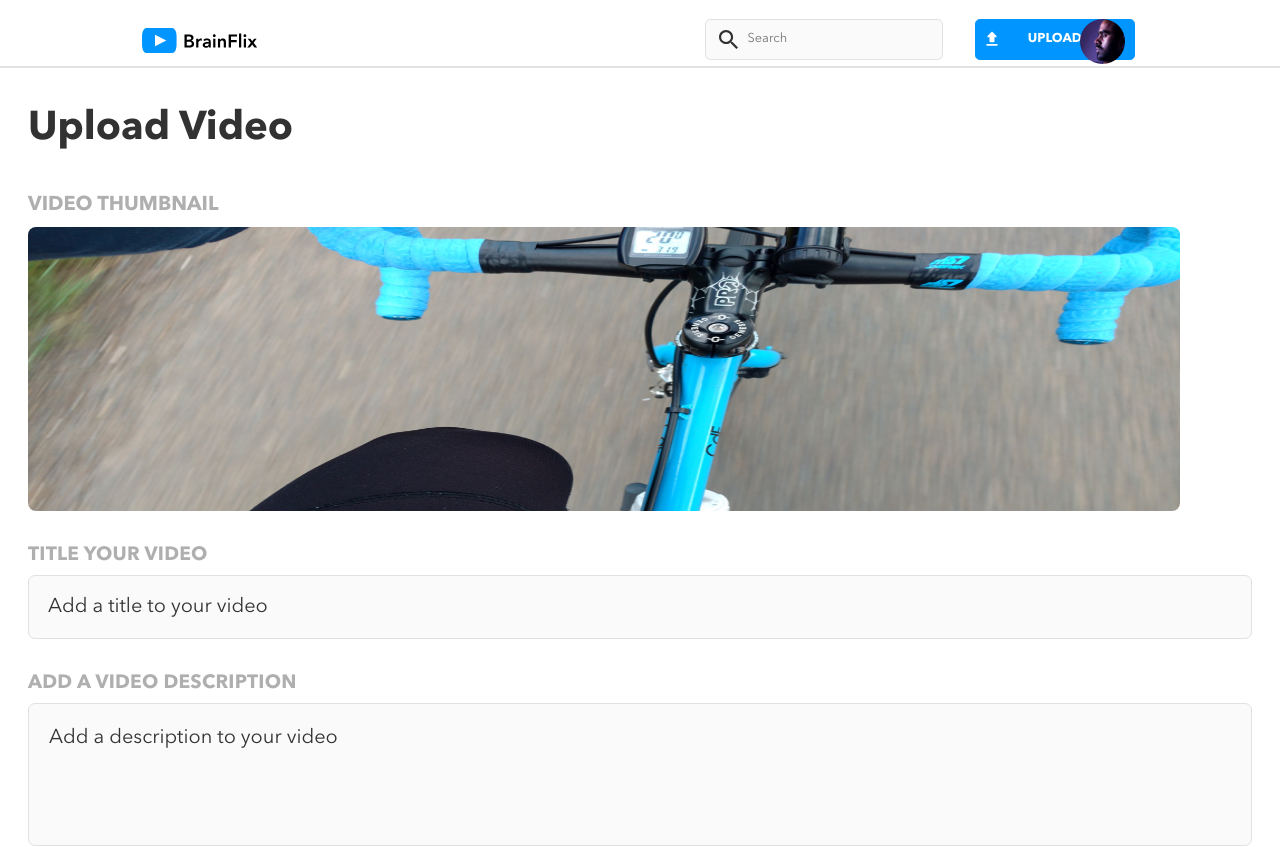
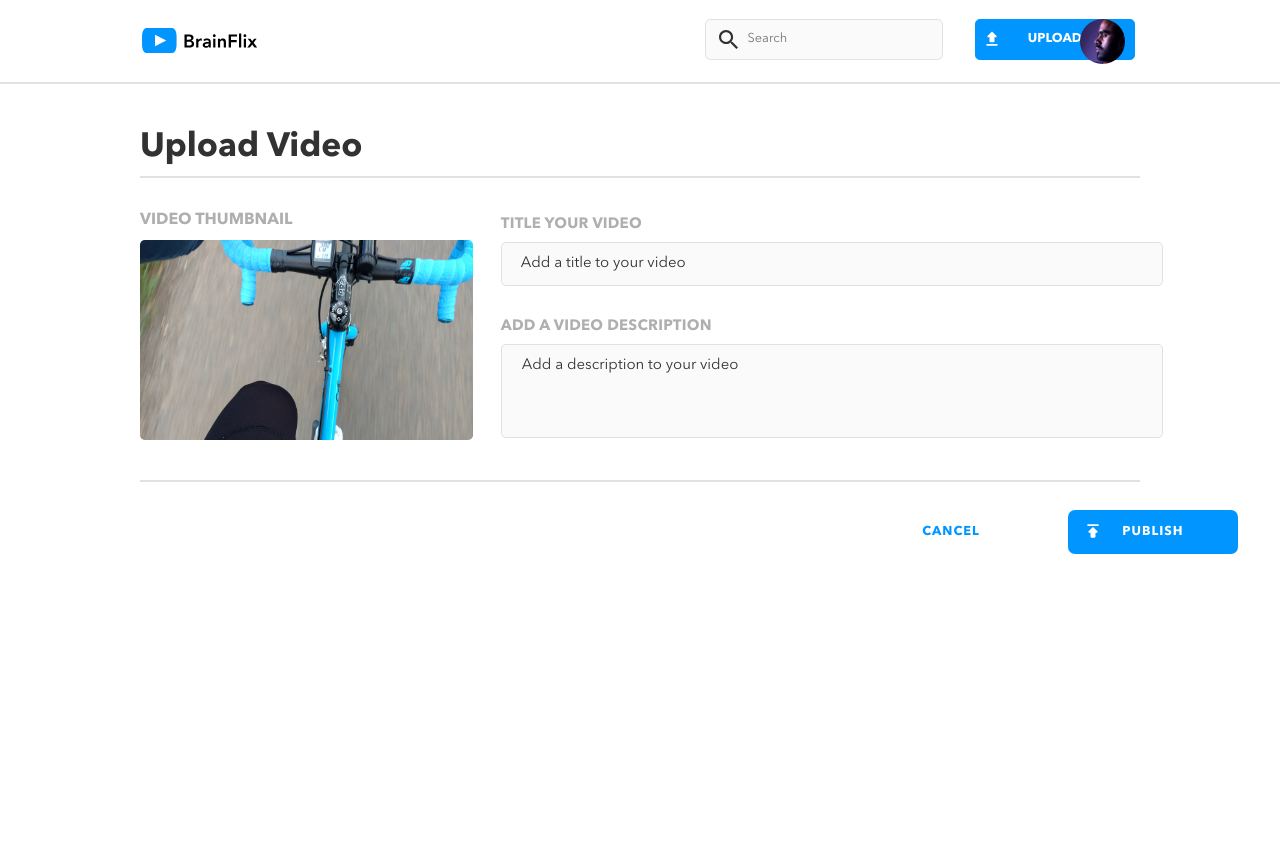
Before and after one commit to amanwraich10/brainflix, a React (Create React App) app: page /upload in a window 1280 px wide. Shown: the top 847 px of the page. After the commit the page ends 800 px from the top, so only its background shows below. Built offline with nearby package versions, Linux system fonts and the light colour scheme.

Commit message:
Add styles for upload page

```diff
--- a/src/components/CommentList/CommentList.js
+++ b/src/components/CommentList/CommentList.js
@@ -1,7 +1,10 @@
 import "../CommentList/CommentList.scss";
 
 function CommentList(props) {
-	console.log(props);
+	function date(timestamp) {
+		let d = new Date(timestamp);
+		return d.toISOString().replaceAll("-", "/").split("T")[0];
+	}
 	return props.commentList?.comments.map((comment) => {
 		return (
 			<>
@@ -11,7 +14,9 @@ function CommentList(props) {
 					<div>
 						<div className="comment__writer">
 							<p className="comment__name">{comment.name}</p>
-							<p className="comment__time">{comment.timestamp}</p>
+							<p className="comment__time">
+								{date(comment.timestamp)}
+							</p>
 						</div>
 						<p className="comment__comment">{comment.comment}</p>
 					</div>
--- a/src/components/NextVideo/NextVideo.css
+++ /dev/null
@@ -1,125 +0,0 @@
-@font-face {
-  font-family: Avenir;
-  src: url(../../assets/Font/AvenirNextLTPro-Regular.otf);
-}
-@font-face {
-  font-family: AvenirBold;
-  src: url(../../assets/Font/AvenirNextLTPro-Bold.otf);
-}
-body {
-  margin: 0px;
-}
-
-@media (min-width: 320px) {
-  .components__flex {
-    display: block;
-  }
-}
-@media (min-width: 768px) {
-  .components__flex {
-    display: block;
-  }
-}
-@media (min-width: 1280px) {
-  .components__flex {
-    display: flex;
-    flex-direction: row;
-    gap: 3px;
-  }
-  .components__comments {
-    width: 65vw;
-  }
-  .components__nextvideo {
-    width: 40vw;
-  }
-}
-
-@media (min-width: 320px) {
-  .nextvideo__heading {
-    color: #afafaf;
-    margin-left: 1.75rem;
-    font-size: 1.375rem;
-    font-family: AvenirBold;
-  }
-  .nextvideo__video {
-    width: 31.5%;
-    height: 5.9375rem;
-    border-radius: 0.4375rem;
-    margin-bottom: 1.5625rem;
-    margin-left: 1.75rem;
-    margin-right: 1.75rem;
-    flex-shrink: 0;
-  }
-  .nextvideo__title {
-    font-family: AvenirBold;
-    font-size: 1.375rem;
-    margin-bottom: 0.625rem;
-    margin-top: 0rem;
-    width: 90%;
-  }
-  .nextvideo__section {
-    display: flex;
-  }
-  .nextvideo__channel {
-    margin-top: 0rem;
-    font-family: Avenir;
-    font-size: 1.375rem;
-  }
-}
-@media (min-width: 768px) {
-  .nextvideo__heading {
-    margin-left: 3rem;
-    margin-top: 1.875rem;
-    margin-bottom: 1.75rem;
-    font-family: AvenirBold;
-    font-size: 1rem;
-  }
-  .nextvideo__video {
-    width: 14.3%;
-    height: 5.2rem;
-    border-radius: 0.3125rem;
-    margin-bottom: 1.875rem;
-    margin-left: 3.0625rem;
-    margin-right: 1.4375rem;
-    flex-shrink: 0;
-  }
-  .nextvideo__title {
-    font-family: AvenirBold;
-    margin-bottom: 0.9375rem;
-    font-size: 1.125rem;
-  }
-  .nextvideo__info {
-    width: 25%;
-  }
-  .nextvideo__section {
-    display: flex;
-  }
-  .nextvideo__channel {
-    margin-top: 0rem;
-    font-family: Avenir;
-    font-size: 1.0625rem;
-  }
-}
-@media (min-width: 1280px) {
-  .nextvideo__heading {
-    margin-left: 1.3125rem;
-    font-size: 0.875rem;
-  }
-  .nextvideo__video {
-    width: 24%;
-    height: 4.5rem;
-    margin-bottom: 1.5625rem;
-    margin-left: 1.3125rem;
-  }
-  .nextvideo__info {
-    width: 40%;
-  }
-  .nextvideo__title {
-    margin-bottom: 0.5rem;
-    margin-top: 0.1875rem;
-    font-size: 0.9375rem;
-  }
-  .nextvideo__channel {
-    font-size: 0.9375rem;
-  }
-}/*# sourceMappingURL=NextVideo.css.map */
--- a/src/components/NextVideo/NextVideo.js
+++ b/src/components/NextVideo/NextVideo.js
@@ -10,7 +10,10 @@ function NextVideo(props) {
 			{props.videos.map((video) => {
 				return (
 					video.id !== props.clickedvideo.id && (
-						<Link to={`/video/${videoid}`}>
+						<Link
+							to={`/video/${videoid}`}
+							className="nextvideo__links"
+						>
 							<div
 								to={video.id}
 								key={video.id}
--- a/src/components/NextVideo/NextVideo.scss
+++ b/src/components/NextVideo/NextVideo.scss
@@ -35,6 +35,11 @@
 			margin-top: 0rem;
 			font-family: Avenir;
 			font-size: 1.375rem;
+		}
+
+		&__links {
+			text-decoration: none;
+			color: $BrainFlix-Black;
 		}
 	}
 
--- a/src/components/Section/Section.js
+++ b/src/components/Section/Section.js
@@ -2,12 +2,8 @@ import "../../components/Section/Section.scss";
 
 function Section(props) {
 	function date(timestamp) {
-		const d = new Date(timestamp);
-		return d.toLocaleDateString("en-US", {
-			day: "2-digit",
-			month: "2-digit",
-			year: "numeric",
-		});
+		let d = new Date(timestamp);
+		return d.toISOString().replaceAll("-", "/").split("T")[0];
 	}
 
 	return (
--- a/src/components/UploadVideo/UploadVideo.js
+++ b/src/components/UploadVideo/UploadVideo.js
@@ -1,5 +1,6 @@
 import UploadVideoForm from "../UploadVideoForm/UploadVideoForm";
 import UploadPhoto from "../../assets/Images/Upload-video-preview.jpg";
+import UploadVideoButtons from "../UploadVideoButtons/UploadVideoButtons";
 import "../UploadVideo/UploadVideo.scss";
 
 function UploadVideo() {
@@ -7,9 +8,16 @@ function UploadVideo() {
 		<>
 			<hr className="uploadpage__linebreak"></hr>
 			<h1 className="uploadpage__title">Upload Video</h1>
-			<h3 className="uploadpage__sub-title">VIDEO THUMBNAIL</h3>
-			<img className="uploadpage__image" src={UploadPhoto}></img>
-			<UploadVideoForm />
+			<hr className="uploadpage__linebreak-desktop"></hr>
+			<div className="uploadpage__flex">
+				<div>
+					<h3 className="uploadpage__sub-title">VIDEO THUMBNAIL</h3>
+					<img className="uploadpage__image" src={UploadPhoto}></img>
+				</div>
+
+				<UploadVideoForm />
+			</div>
+			<UploadVideoButtons />
 		</>
 	);
 }
--- a/src/components/UploadVideo/UploadVideo.scss
+++ b/src/components/UploadVideo/UploadVideo.scss
@@ -5,6 +5,9 @@
 		&__linebreak {
 			border: 0.0625rem solid $Mercury;
 			margin-top: -12px;
+		}
+		&__linebreak-desktop {
+			visibility: hidden;
 		}
 		&__title {
 			font-family: AvenirBold;
@@ -28,4 +31,54 @@
 			border-radius: 8px;
 		}
 	}
+
+	@include tablet {
+		&__linebreak {
+			margin-top: 4px;
+		}
+		&__linebreak-desktop {
+			visibility: hidden;
+		}
+		&__title {
+			font-size: 2.7rem;
+			margin-left: 3.0625rem;
+		}
+		&__sub-title {
+			margin-left: 3.0625rem;
+		}
+
+		&__image {
+			margin-left: 3.0625rem;
+			width: 45.3vw;
+		}
+	}
+
+	@include desktop {
+		&__flex {
+			display: flex;
+		}
+		&__linebreak-desktop {
+			visibility: visible;
+			border: 0.0625rem solid $Mercury;
+			margin-left: 8.75rem;
+			margin-right: 8.75rem;
+		}
+		&__title {
+			font-size: 2.1rem;
+			margin-left: 8.75rem;
+			margin-top: 2.75rem;
+		}
+		&__sub-title {
+			font-size: 1rem;
+			margin-left: 8.75rem;
+			margin-top: 25px;
+		}
+
+		&__image {
+			margin-left: 8.75rem;
+			width: 26vw;
+			height: 200px;
+			border-radius: 0.3rem;
+		}
+	}
 }
--- /dev/null
+++ b/src/components/UploadVideoButtons/UploadVideoButtons.js
@@ -0,0 +1,13 @@
+import "../UploadVideoButtons/UploadVideoButtons.scss";
+
+function UploadVideoButtons() {
+	return (
+		<>
+			<hr className="uploadform__linebreak"></hr>
+			<button className="uploadform__button--publish">PUBLISH</button>
+			<button className="uploadform__button--cancel">CANCEL</button>
+		</>
+	);
+}
+
+export default UploadVideoButtons;
--- /dev/null
+++ b/src/components/UploadVideoButtons/UploadVideoButtons.scss
@@ -0,0 +1,96 @@
+@import "../../App.scss";
+
+.uploadform {
+	@include mobile {
+		&__linebreak {
+			visibility: hidden;
+		}
+
+		&__button--publish {
+			color: $White;
+			letter-spacing: 1px;
+			font-family: AvenirBold;
+			font-size: 1.375rem;
+			width: 90%;
+			background-color: $BrainFlix-Blue;
+			border-radius: 0.4375rem;
+			padding: 1.2rem;
+			border: 0.125rem solid $BrainFlix-Blue;
+			margin-top: 0rem;
+			margin-bottom: 1.9rem;
+			margin-left: 1.75rem;
+			background-image: url(../../assets/Icons/publish.svg);
+			background-repeat: no-repeat;
+			background-size: 6.5vw;
+			background-position-x: 3.5vw;
+			background-position-y: center;
+		}
+
+		&__button--cancel {
+			font-family: AvenirBold;
+			letter-spacing: 1px;
+			color: $BrainFlix-Blue;
+			font-family: AvenirBold;
+			font-size: 1.375rem;
+			width: 90%;
+			background-color: $White;
+			border-radius: 0.4375rem;
+			padding: 1.2rem;
+			border: 0.125rem solid $White;
+			margin-top: 0.45rem;
+			margin-bottom: 2.8rem;
+			margin-left: 1.75rem;
+		}
+	}
+
+	@include tablet {
+		&__linebreak {
+			visibility: visible;
+			border: 0.0625rem solid $Mercury;
+		}
+		&__button--publish {
+			width: 200px;
+			background-size: 2.5vw;
+			background-position-x: 1vw;
+			position: relative;
+			left: 46.29rem;
+			padding: 14.5px;
+			font-size: 0.9rem;
+			margin-bottom: 10px;
+		}
+
+		&__button--cancel {
+			font-size: 1rem;
+			width: 200px;
+			padding: 14.5px;
+			position: relative;
+			left: 16.8rem;
+		}
+	}
+
+	@include desktop {
+		&__linebreak {
+			border: 0.0625rem solid $Mercury;
+			margin-left: 8.75rem;
+			margin-right: 8.75rem;
+		}
+		&__button--publish {
+			width: 170px;
+			position: relative;
+			left: 65rem;
+			margin-top: 20px;
+			padding: 12px;
+			font-size: 0.8rem;
+			background-size: 1.6vw;
+			background-position-x: 1vw;
+		}
+
+		&__button--cancel {
+			font-size: 0.8rem;
+			width: 170px;
+			padding: 12px;
+			position: relative;
+			left: 40rem;
+		}
+	}
+}
--- a/src/components/UploadVideoForm/UploadVideoForm.js
+++ b/src/components/UploadVideoForm/UploadVideoForm.js
@@ -23,9 +23,6 @@ function UploadVideoForm() {
 						placeholder="Add a description to your video"
 					/>
 				</div>
-
-				<button className="uploadform__button--publish">PUBLISH</button>
-				<button className="uploadform__button--cancel">CANCEL</button>
 			</form>
 		</>
 	);
--- a/src/components/UploadVideoForm/UploadVideoForm.scss
+++ b/src/components/UploadVideoForm/UploadVideoForm.scss
@@ -54,41 +54,54 @@
 				color: $BrainFlix-Black;
 			}
 		}
+	}
 
-		&__button--publish {
-			color: $White;
-			letter-spacing: 1px;
-			font-family: AvenirBold;
-			font-size: 1.375rem;
-			width: 90%;
-			background-color: $BrainFlix-Blue;
-			border-radius: 0.4375rem;
-			padding: 1.2rem;
-			border: 0.125rem solid $BrainFlix-Blue;
-			margin-top: 1rem;
-			margin-bottom: 1.9rem;
-			margin-left: 1.75rem;
-			background-image: url(../../assets/Icons/publish.svg);
-			background-repeat: no-repeat;
-			background-size: 6.5vw;
-			background-position-x: 3.5vw;
-			background-position-y: center;
+	@include tablet {
+		&__title--top {
+			margin-left: 3.0625rem;
 		}
 
-		&__button--cancel {
-			font-family: AvenirBold;
-			letter-spacing: 1px;
-			color: $BrainFlix-Blue;
-			font-family: AvenirBold;
-			font-size: 1.375rem;
-			width: 90%;
-			background-color: $White;
-			border-radius: 0.4375rem;
-			padding: 1.2rem;
-			border: 0.125rem solid $White;
-			margin-top: 0.45rem;
-			margin-bottom: 2.8rem;
-			margin-left: 1.75rem;
+		&__title--bottom {
+			margin-left: 3.0625rem;
+		}
+		&__input--top {
+			margin-left: 3.0625rem;
+			margin-right: 3.0625rem;
+		}
+		&__input--bottom {
+			margin-left: 3.0625rem;
+			margin-right: 3.0625rem;
+		}
+	}
+
+	@include desktop {
+		&__title--top {
+			margin-left: 0rem;
+			margin-bottom: 0px;
+			margin-top: 30px;
+			font-size: 15px;
+		}
+
+		&__title--bottom {
+			margin-left: 0rem;
+			margin-top: 0px;
+			font-size: 15px;
+		}
+		&__input--top {
+			margin-left: 0rem;
+			width: 48.6vw;
+			padding-top: 12px;
+			padding-bottom: 12px;
+			font-size: 15px;
+			border-radius: 0.3rem;
+		}
+		&__input--bottom {
+			margin-left: 0rem;
+			font-size: 15px;
+			padding-top: 12px;
+			padding-bottom: 62.5px;
+			font-size: 15px;
+			border-radius: 0.3rem;
 		}
 	}
 }
```
Also changed, not shown: 1 other file (tests, documents, lock files or other folders).
